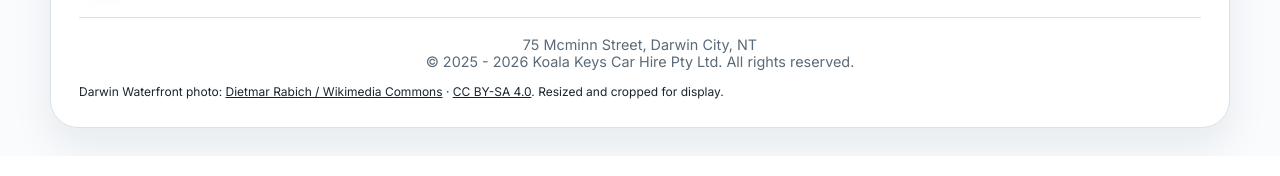
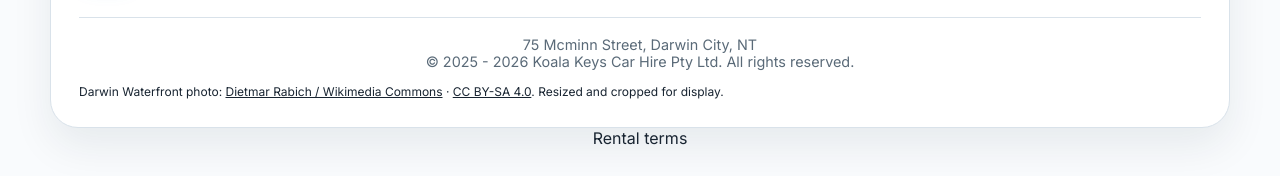
Before and after one commit to Sikadwa20/koalakeyscarhire, a plain HTML site: page index.html in a window 1280 px wide. Shown: the part 4949-5125 px from the top of the page. Drawn offline with Linux system fonts and the light colour scheme.

Commit message:
Link rental terms beside booking controls and in footer

```diff
--- a/index.html
+++ b/index.html
@@ -1722,7 +1722,7 @@
                 <textarea id="bookingNotes" name="bookingNotes" placeholder="Pickup time, special requests, or any questions"></textarea>
               </div>
               <div class="form-status full" id="bookingStatus" role="status" aria-live="polite"></div>
-              <div class="full rental-eligibility"><label style="display:flex;align-items:flex-start;gap:10px;line-height:1.6"><input type="checkbox" id="rentalEligibility" required style="margin-top:6px;flex-shrink:0"> <span>I confirm the driver is at least 21 years old and holds a valid driving licence. I understand the security deposit is AUD $500 for small cars and sedans, or AUD $900 for SUVs and UTEs, separate from the hire price.</span></label></div><div class="booking-actions full">
+              <div class="full rental-eligibility"><label style="display:flex;align-items:flex-start;gap:10px;line-height:1.6"><input type="checkbox" id="rentalEligibility" required style="margin-top:6px;flex-shrink:0"> <span>I confirm the driver is at least 21 years old and holds a valid driving licence. I understand the security deposit is AUD $500 for small cars and sedans, or AUD $900 for SUVs and UTEs, separate from the hire price.</span></label></div><p class="full"><a href="/rental-terms/">Read rental terms: deposits, fuel, travel, insurance and cancellations</a></p><div class="booking-actions full">
                 <button class="button button-primary" type="submit">Send booking request</button>
                 <a class="button button-whatsapp" href="https://wa.me/61467474180?text=Hi%20Koala%20Keys!%20I%27d%20like%20to%20hire%20a%20car%20%F0%9F%90%A8%F0%9F%94%91" target="_blank" rel="noopener" aria-label="Chat with Koala Keys on WhatsApp">
                   <span class="button-icon" aria-hidden="true"><svg viewBox="0 0 32 32" role="img"><path d="M16.04 3C9.01 3 3.3 8.7 3.3 15.72c0 2.25.59 4.44 1.72 6.37L3.2 28.8l6.88-1.8a12.67 12.67 0 0 0 5.96 1.52h.01c7.02 0 12.73-5.71 12.73-12.73C28.78 8.76 23.07 3 16.04 3Zm0 23.38h-.01c-1.88 0-3.72-.5-5.33-1.46l-.38-.23-4.08 1.07 1.09-3.98-.25-.41a10.54 10.54 0 0 1-1.61-5.65c0-5.84 4.74-10.58 10.58-10.58 2.83 0 5.49 1.1 7.49 3.11a10.52 10.52 0 0 1 3.1 7.48c0 5.84-4.75 10.65-10.6 10.65Zm5.81-7.93c-.32-.16-1.88-.93-2.17-1.03-.29-.11-.5-.16-.71.16-.21.32-.82 1.03-1 1.24-.18.21-.37.24-.69.08-.32-.16-1.35-.5-2.57-1.59-.95-.85-1.59-1.9-1.78-2.22-.18-.32-.02-.49.14-.65.14-.14.32-.37.48-.55.16-.18.21-.32.32-.53.11-.21.05-.4-.03-.55-.08-.16-.71-1.71-.98-2.35-.26-.62-.52-.54-.71-.55h-.61c-.21 0-.55.08-.84.4-.29.32-1.11 1.08-1.11 2.64s1.14 3.07 1.3 3.28c.16.21 2.24 3.42 5.42 4.8.76.33 1.35.52 1.81.67.76.24 1.45.21 2 .13.61-.09 1.88-.77 2.14-1.51.26-.74.26-1.38.18-1.51-.08-.13-.29-.21-.61-.37Z"/></svg></span>
@@ -1802,7 +1802,7 @@
         <p class="photo-credit">Darwin Waterfront photo: <a href="https://commons.wikimedia.org/wiki/File:Darwin_(AU),_Darwin_Waterfront_--_2019_--_4429-31.jpg" target="_blank" rel="noopener">Dietmar Rabich / Wikimedia Commons</a> · <a href="https://creativecommons.org/licenses/by-sa/4.0/" target="_blank" rel="noopener">CC BY-SA 4.0</a>. Resized and cropped for display.</p>
       </div>
     </div>
-  </footer>
+  <p style="text-align:center"><a href="/rental-terms/">Rental terms</a></p></footer>
 
   <script>
     (function () {
```
